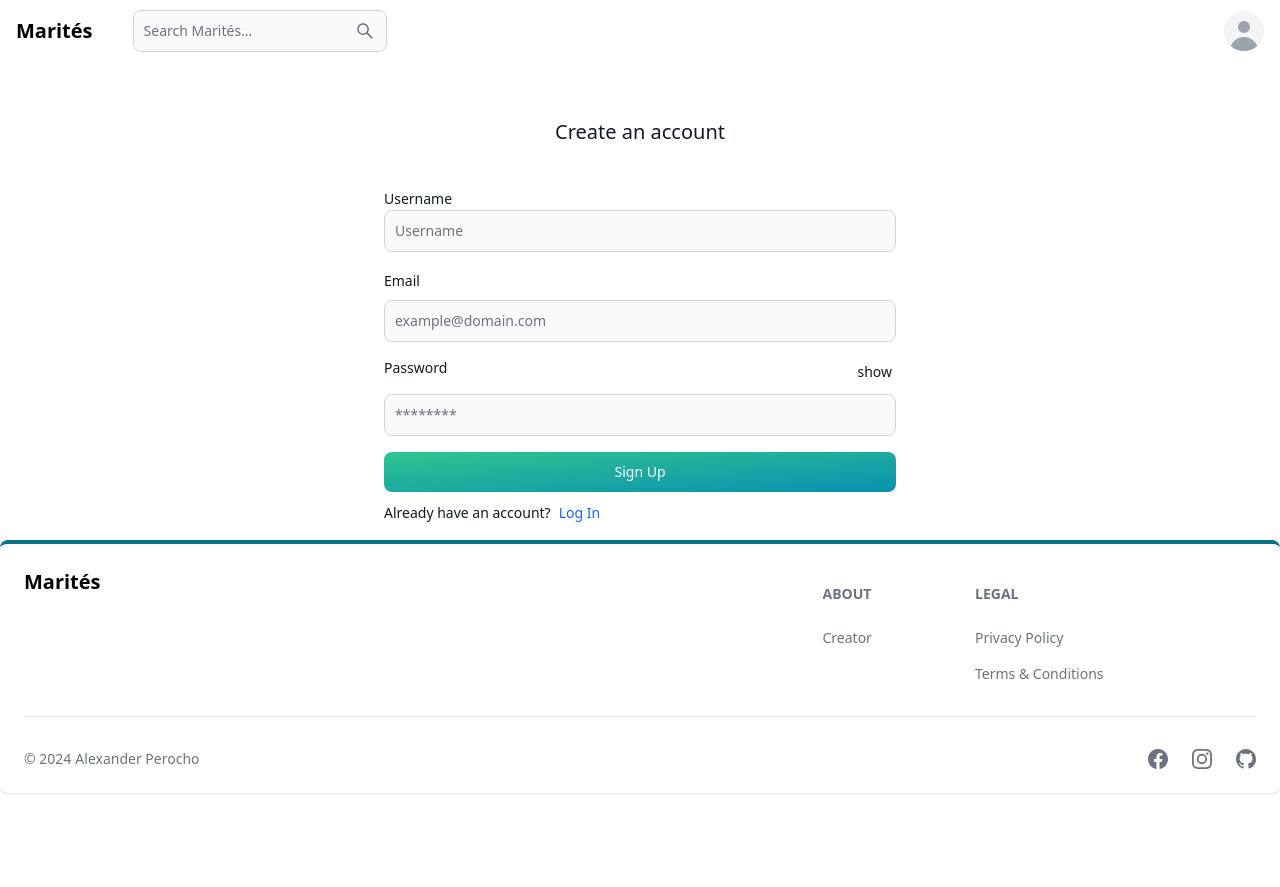
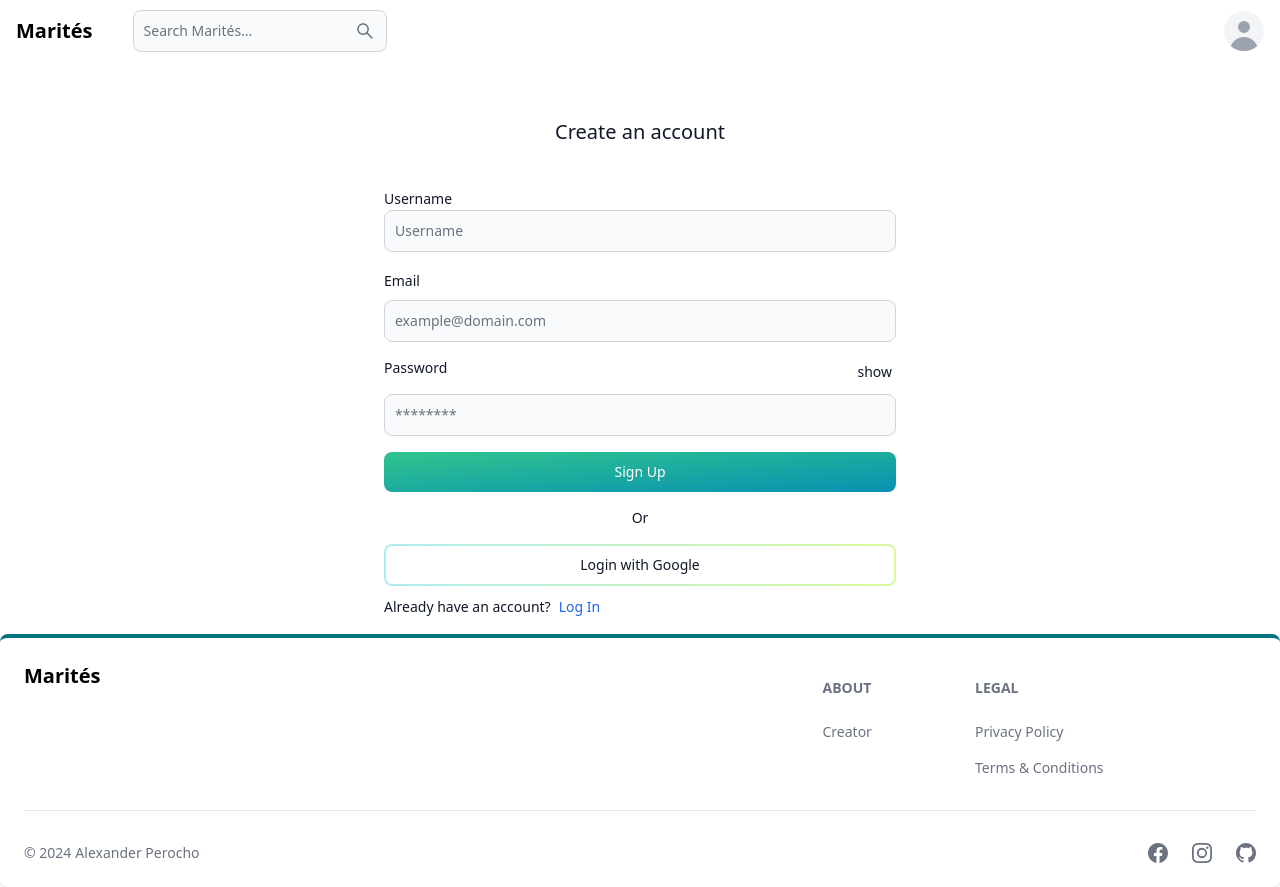
Before and after one commit to Xela-KP/fomo, a React (Vite) app in the folder src/client/: page /signup in a window 1280 px wide. Before the commit the page ends 800 px from the top, so only its background shows below. Built offline with nearby package versions, Linux system fonts and the light colour scheme.

Commit message:
added OAuth Button to login and signup page

```diff
--- /dev/null
+++ b/src/client/src/components/OAuthButton.tsx
@@ -0,0 +1,6 @@
+import { Button } from 'flowbite-react';
+export default () => (
+    <Button type="submit" gradientDuoTone="tealToLime" outline>
+        Login with Google
+    </Button>
+);
--- a/src/client/src/pages/Login.tsx
+++ b/src/client/src/pages/Login.tsx
@@ -11,6 +11,7 @@ import { Link, useNavigate } from 'react-router-dom';
 import { useDispatch, useSelector } from 'react-redux';
 import { loginStart, loginSuccess, loginFail } from '../redux/user/userSlice';
 import type { RootState } from '../redux/store';
+import OAuthButton from '../components/OAuthButton';
 
 export default () => {
     const [showPwd, setShowPwd] = useState(false);
@@ -101,6 +102,7 @@ export default () => {
                     <Button type="submit" gradientDuoTone="greenToBlue">
                         {loading ? <Spinner></Spinner> : <span>Log In</span>}
                     </Button>
+                    <OAuthButton />
                 </form>
                 <div className="mt-2 space-x-2">
                     <Label>Don't have an account?</Label>
--- a/src/client/src/pages/Signup.tsx
+++ b/src/client/src/pages/Signup.tsx
@@ -8,6 +8,7 @@ import {
     useState,
 } from 'react';
 import { Link, useNavigate } from 'react-router-dom';
+import OAuthButton from '../components/OAuthButton';
 
 export default () => {
     const [showPwd, setShowPwd] = useState(false);
@@ -111,6 +112,11 @@ export default () => {
                             <span>Sign Up</span>
                         )}
                     </Button>
+                    <span className="flex justify-center">
+                        <Label className="justify-self-center">Or</Label>
+                    </span>
+
+                    <OAuthButton />
                 </form>
                 <div className="mt-2 space-x-2">
                     <Label>Already have an account?</Label>
```
